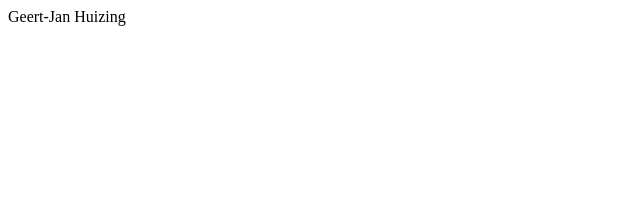
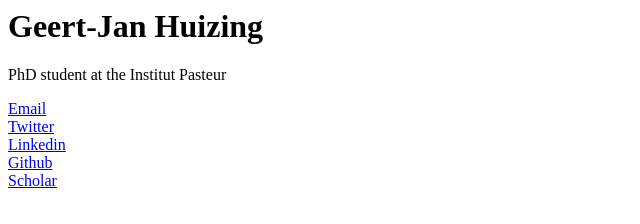
Before and after one commit to gjhuizing/gjhuizing.github.io, a plain HTML site: page index.html in a window 1280 px wide. Shown: the whole page, without its empty margins (0-640 px from the left). Drawn offline with Linux system fonts and the light colour scheme.

Commit message:
modified:   index.html

```diff
--- a/index.html
+++ b/index.html
@@ -1 +1,10 @@
-<h1></h1>Geert-Jan Huizing</h1>
+<h1>Geert-Jan Huizing</h1>
+<p>PhD student at the Institut Pasteur</p>
+<p>
+  <a href="mailto:geert-jan.huizing@pasteur.fr">Email</a> <br />
+  <a href="https://twitter.com/gjhuizing">Twitter</a> <br />
+  <a href="https://www.linkedin.com/in/gjhuizing/">Linkedin</a> <br />
+  <a href="https://github.com/gjhuizing">Github</a> <br />
+  <a href="https://scholar.google.com/citations?user=epzoG28AAAAJ&hl=fr">Scholar</a> <br />
+
+</p>
```
